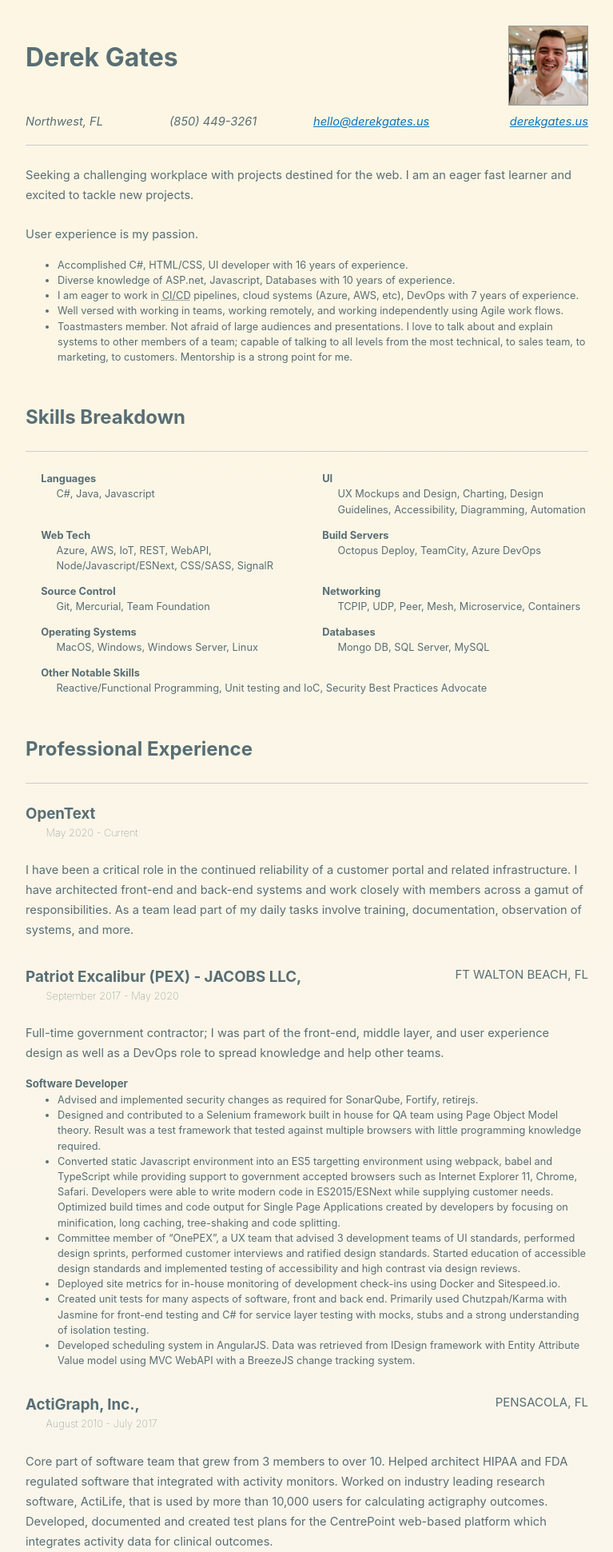
After one commit to derekgates/derekgates.us, a PHP site: page /resume.html in a window 1280 px wide. The commit adds this page. Shown: the top 1941 px of the page at 80% size, without its empty margins (256-1023 px from the left). Run offline with PHP 8.4, Linux system fonts and the light colour scheme.

Commit message:
Rewrite resume in HTML instead of PDF, add mastodon verification <link>, use hello@derekgates.us

```diff
--- a/css/main.css
+++ b/css/main.css
@@ -22,8 +22,13 @@ body {
     "Ubuntu", "Cantarell", "Fira Sans",
     "Droid Sans", "Helvetica Neue", sans-serif;
 }
-header { padding: 1rem 0 2rem 0; }
-h1, h2 { margin-bottom: 1rem; }
+header{
+    margin-bottom: 1em;
+    padding-bottom:1em;
+    border-bottom: solid 1px #ccc;
+}
+header, footer { padding-top: 1rem; }
+h1, h2 { margin: 1rem 0; }
 header img { margin-left: 1rem; }
 a,a:visited { color: #0E74BB;}
 a:active{ color: #2AA198;}
@@ -36,6 +41,7 @@ a:hover {
 @supports (font-size-adjust: 1) {
     p { font-size-adjust: 0.5; }
 }
+main blockquote { font-size: 0.8em; }
 p {
     font-size: 1.1em;
     line-height: calc(1ex / 0.32);
@@ -53,8 +59,8 @@ footer small { font-size: 0.6rem; }
 @media (prefers-color-scheme: dark) {
     body {
     background: var(--dark-bg-4lighter);
-    background-image: linear-gradient(var(--dark-bg,#2f2e36), var(--dark-bg-4lighter, #2e2d33));
+    background-image: linear-gradient(var(--dark-bg,#444), var(--dark-bg-4lighter, #333));
     color: #E4E9EA;
     }
-    a, a:visited, a:active { color: var(--gold, #DBA507);}
+    a, a:visited, a:active { color: var(--gold, gold);}
 }
--- /dev/null
+++ b/resume.html
@@ -0,0 +1,289 @@
+<!DOCTYPE html>
+<html lang="en-US">
+    <head>
+        <meta charset="utf-8">
+        <title>Resume of Derek Gates</title>
+
+        <meta name="author" content="Derek Gates"/>
+        <meta name="description" content="I am Derek Gates, a developer devoted to user experience. I pride myself with designing systems that work together beautifully.">
+        <meta http-equiv="Content-Type" content="text/html; charset=utf-8">
+        <meta http-equiv="Content-Language" content="en">
+
+        <meta property="og:title" content="Derek Gates: Usability focused developer.">
+        <meta property="og:type" content="website">
+        <meta property="og:image" content="https://derekgates.us/img/avatar_300x300.jpg?v=kPvW4AoJ54">
+
+
+        <link href="https://mastodon.social/@AbsolutelyDerek" rel="me">
+
+        <link rel="stylesheet" href="css/main.css"/>
+        <style>
+            header {
+                margin-bottom: 1em;
+                padding-bottom:1em;
+                border-bottom: solid 1px #ccc;
+            }
+            header > .grid-horizontal {
+                display: grid;
+                grid-template-columns: repeat(4, 1fr);
+                gap: 1em;
+            }
+            header > .grid-horizontal *:last-child {
+                align-self: end;
+                justify-self: end;
+            }
+            .grid-half {
+                display: grid;
+                grid-template-columns: 1fr auto;
+                align-items: self-start;
+            }
+            p, ul { font-size: 1em; }
+            header img { max-height: 100px; margin-right:0; margin-top:0; }
+            header p { margin: 0; }
+            main blockquote { font-size: 0.8em; }
+            main dl { margin-bottom: 1em; font-size: 0.8em; }
+            main dt { font-weight: bold; }
+            main dl, main dd { margin-left: 1.5em; }
+
+            main .grid-half {
+                grid-template-columns: repeat(2, 1fr);
+            }
+
+            section + section { margin-top: 3em; }
+            section > h2:first-child {
+                margin-bottom: 1em;
+                padding-bottom:1em;
+                border-bottom: solid 1px #ccc;
+            }
+
+            article h3 small { margin-left: 1em; font-size: 0.8em; font-weight: normal; text-transform: uppercase;
+                float: right; }
+            article h4, article h6 { margin-bottom: 1em; font-weight: lighter; }
+            article h3 + h4 { margin-left: 2em; font-size: 0.8em; }
+            article h5 + h6 { margin-left: 2em; font-size: 0.8em; }
+            article+article { margin-top: 2em; }
+            article article { margin-left: 2em; }
+
+            @media print {
+                /* remove horizontal line gap (lines don't print) */
+                header, section > h2:first-child{ padding-bottom: 0; }
+                section+section { margin-top: 2em; }
+            }
+        </style>
+    </head>
+    <body>
+        <header>
+            <div class="grid-half">
+                <h1>Derek Gates</h1>
+                <img src="img/avatar_150x150.jpg?v=kPvW4AoJ54" srcset="img/avatar_300x300.jpg?v=kPvW4AoJ54 2x" alt="Picture of Me from ~2016" />
+            </div>
+
+            <address class="grid-horizontal">
+                <p>Northwest, FL</p>
+                <p>(850) 449-3261</p>
+                <p><a href="mailto:hello@derekgates.us">hello@derekgates.us</a></p>
+                <p><a href="https://derekgates.us">derekgates.us</a></p>
+            </address>
+        </header>
+        <main>
+            <section>
+
+                <p>Seeking a challenging workplace with projects destined for the web. I am an eager fast learner and excited to tackle new
+                    projects.</p>
+                <p>User experience is my passion.</p>
+
+                <blockquote>
+                    <ul>
+                        <li>Accomplished C#,  HTML/CSS, UI developer with 16 years of experience.</li>
+                        <li>Diverse knowledge of ASP.net, Javascript, Databases with 10 years of experience.</li>
+                        <li>I am eager to work in <abbr title="Continuous Integration/Deployment">CI/CD</abbr> pipelines, cloud systems (Azure, AWS, etc), DevOps with 7 years of experience.</li>
+                        <li>Well versed with working in teams, working remotely, and working independently using Agile work flows.</li>
+                        <li>Toastmasters member.  Not afraid of large audiences and presentations.  I love to talk about and explain systems to other members of a team; capable of talking to all levels from the most technical, to sales team, to marketing, to customers.  Mentorship is a strong point for me.</li>
+                    </ul>
+                </blockquote>
+            </section>
+            <section>
+                <h2>Skills Breakdown</h2>
+
+                <div class="grid-half">
+
+                    <dl>
+                        <dt>Languages</dt>
+                        <dd>C#, Java, Javascript</dd>
+                    </dl>
+                    <dl>
+                        <dt>UI</dt>
+                        <dd>UX Mockups and Design, Charting, Design Guidelines, Accessibility, Diagramming,
+                            Automation</dd>
+                    </dl>
+                    <dl>
+                        <dt>Web Tech</dt>
+                        <dd>Azure, AWS, IoT, REST, WebAPI, Node/Javascript/ESNext, CSS/SASS, SignalR</dd>
+                    </dl>
+                    <dl>
+                        <dt>Build Servers</dt>
+                        <dd>Octopus Deploy, TeamCity, Azure DevOps</dd>
+                    </dl>
+                    <dl>
+                        <dt>Source Control</dt>
+                        <dd>Git, Mercurial, Team Foundation</dd>
+                    </dl>
+                    <dl>
+                        <dt>Networking</dt>
+                        <dd>TCPIP, UDP, Peer, Mesh, Microservice, Containers</dd>
+                    </dl>
+                    <dl>
+                        <dt>Operating Systems</dt>
+                        <dd>MacOS, Windows, Windows Server, Linux</dd>
+                    </dl>
+                    <dl>
+                        <dt>Databases</dt>
+                        <dd>Mongo DB, SQL Server, MySQL</dd>
+                    </dl>
+                </div>
+                <dl>
+                    <dt>Other Notable Skills</dt>
+                    <dd>Reactive/Functional Programming, Unit testing and IoC, Security Best Practices Advocate</dd>
+                </dl>
+            </section>
+            <section>
+                <h2>Professional Experience</h2>
+
+                <article>
+                    <h3>OpenText</h3>
+                    <h4>May 2020 - Current</h4>
+
+                    <p>I have been a critical role in the continued reliability of a customer portal and related infrastructure.  I have architected front-end and back-end systems and work closely with members across a gamut of responsibilities. As a team lead part of my daily tasks involve training, documentation, observation of systems, and more.</p>
+
+                    <!-- <h5>Software Developer, Team Lead, Architect</h5>
+                    <h6>December 2021 - Current (OpenText acquired Zix)</h6>
+                    <blockquote>
+                        <ul></ul>
+                    </blockquote>
+
+                    <article>
+                        <h3>AppRiver, Zix</h3>
+                        <h4>May 2020 - December 2021</h4>
+
+                        <h5>Software Developer, Team Lead</h5>
+                        <blockquote>
+                            <ul>
+                                <li></li>
+                            </ul>
+                        </blockquote>
+                    </article> -->
+                </article>
+
+                <article>
+                    <h3>Patriot Excalibur (PEX) - JACOBS LLC, <small>Ft Walton Beach, FL</small></h3>
+                    <h4>September 2017 - May 2020</h4>
+
+                    <p>Full-time government contractor; I was part of the front-end, middle layer, and user experience design as well as a DevOps role to spread knowledge and help other teams.</p>
+
+                    <h5>Software Developer</h5>
+                    <blockquote>
+                        <ul>
+                            <li>Advised and implemented security changes as required for SonarQube, Fortify, retirejs.</li>
+                            <li>Designed and contributed to a Selenium framework built in house for QA team using Page Object Model theory. Result was a test framework that tested against multiple browsers with little programming knowledge required.</li>
+                            <li>Converted static Javascript environment into an ES5 targetting environment using webpack, babel and TypeScript while providing support to government accepted browsers such as Internet Explorer 11, Chrome, Safari. Developers were able to write modern code in ES2015/ESNext while supplying customer needs. Optimized build times and code output for Single Page Applications created by developers by focusing on minification, long caching, tree-shaking and code splitting.</li>
+                            <li>Committee member of “OnePEX”, a UX team that advised 3 development teams of UI standards, performed design sprints, performed customer interviews and ratified design standards. Started education of accessible design standards and implemented testing of accessibility and high contrast via design reviews.</li>
+                            <li>Deployed site metrics for in-house monitoring of development check-ins using Docker and Sitespeed.io.</li>
+                            <li>Created unit tests for many aspects of software, front and back end. Primarily used Chutzpah/Karma with Jasmine for front-end testing and C# for service layer testing with mocks, stubs and a strong understanding of isolation testing.</li>
+                            <li>Developed scheduling system in AngularJS. Data was retrieved from IDesign framework with Entity Attribute Value model using MVC WebAPI with a BreezeJS change tracking system.</li>
+                        </ul>
+                    </blockquote>
+                </article>
+                <article>
+                    <h3>ActiGraph, Inc., <small>Pensacola, FL</small></h3>
+                    <h4>August 2010 - July 2017</h4>
+
+                    <p>Core part of software team that grew from 3 members to over 10. Helped architect HIPAA and FDA regulated software that integrated with activity monitors. Worked on industry leading research software, ActiLife, that is used by more than 10,000 users for calculating actigraphy outcomes. Developed, documented and created test plans for the CentrePoint web-based platform which integrates activity data for clinical outcomes.</p>
+
+                    <h5>Software Developer</h5>
+                    <h6>January 2012 - July 2017</h6>
+
+                    <blockquote>
+                        <ul>
+                            <li>Member of software team that grew revenue from $0 to over $1 million in less than 4 years.</li>
+                            <li>Lead usability designer for ActiLife, ActiSync, and CentrePoint teams. I managed usability concerns and integrated mockup iterations to ensure consistency for ActiGraph brand image.</li>
+                            <li>Heavily involved in all stages of development lifecycle; requirements, design, implementation, testing, release maintenance, etc.</li>
+                            <li>Part of interview team and mentored new employees as they transitioned into ActiGraph software team.</li>
+                            <li>Met regularly with QA team to ensure software was tested correctly. Created test plans for many software products; both automated and human executed tests.</li>
+                            <li>Member of DevOps team which maintained cloud and local systems, created development environments, enforced security standards and recommended infrastructure changes to the software team.</li>
+                            <li>Led training webinars for members of software team.</li>
+                            <li>Designed source control protocols for software team including branching strategies, code organization, best practices.</li>
+                            <li>Architected and maintained web-based subject activity data acquisition system, CentrePoint, for major pharmaceutical companies used around the globe.</li>
+                            <li>Architected infrastructure to allow CentrePoint to work in concert with desktop software, ActiSync, to allow initialization and downloading of data from activity trackers worn by subjects without direct intervention. Utilized message based protocol to accomplish this goal.</li>
+                            <li>Architected API, data charting, data exporting, auditing, user roles and permissions for CentrePoint. All features were maintained and updated with regression testing. Full isolation of development and production systems were designed, and a managed continuous integration system was put into place.</li>
+                            <li>Utilized ASP.net, SignalR, Bootstrap/Javascript front-end with MySQL (later migrated to SQL Server) database back-end for CentrePoint.</li>
+                            <li>Designed and maintained a continuous integration system using TeamCity. This build server handled all desktop and web services for the software team of ActiGraph. Work on TeamCity was coupled with knowledge and experience in Azure and AWS for deployment and management of our cloud infrastructure.</li>
+                            <li>Documented and maintained support materials for ActiLife and for ActiGraph support team.</li>
+                            <li>Worked with support staff to aid with customer issues with products and maintained customer relations.</li>
+                            <li>Developed ActiLife API which used named pipes to allow instrumentation for researchers of ActiLife via JSON based command system for batching commands on local computers targeting Java, C#, Perl.</li>
+                            <li>Spearheaded testing of USB activity monitors using USB-IF testing protocols.</li>
+                            <li>Integrated wireless technology of ANT+ devices with ActiLife and AtiSync products to allow communication without USB interface. Co-developed visualizer for device orientation of wireless devices.</li>
+                            <li>Developed and maintained update system for ActiLife. Ensured reliability between all supported Windows versions.</li>
+                            <li>Architected device communication libraries and standards for activity monitor communication. Later formed device standards committee which oversaw all communication between systems and wearable devices for ActiGraph.</li>
+                            <li>Developer on desktop C# application, ActiLife, which provided data acquisition and analysis for subject data from the field for actigraphy research. ActiLife is the leading analysis software in the actigraphy field and used by major universities.</li>
+                            <li>Created and maintained synchronization software for ActiGraph wearable activity monitors, called ActiSync. A tray application that works via USB to acquire data in a safe controlled manner from subject worn devices. <wbr/> I maintained this software across many versions of Windows, created update system via custom API and installers (using NSIS), and ensured reliability of this software for many hundreds of installed systems.</li>
+                        </ul>
+                    </blockquote>
+
+                    <h5>Software Development Contractor</h5>
+                    <h6>August 2010 - January 2012</h6>
+
+                    <p>Brought in as a web developer for consumer based activity training website, Virtual Trainer. I developed this website in tandem with the lead graphics designer and quickly advanced into the inner workings of the system to integrate hardware devices with the website.</p>
+
+                    <blockquote>
+                        <ul>
+                            <li>Lead usability expert and front end developer on Virtual Trainer, an online health and fitness tool.</li>
+                            <li>Leveraged ASP.net MVC, jQuery and CSS to revitalize existing analytical site into a consumer friendly portal.</li>
+                            <li>Developed HTML/CSS template from design mockups, created Wordpress CMS template solution for ActiTrainer and ActiGo product release. Included jQuery image rotator and front page gallery.</li>
+                        </ul>
+                    </blockquote>
+                </article>
+                <article>
+                    <h3>Brand Asset Digital, <small>Pensacola, FL</small></h3>
+                    <h4>2004-2009</h4>
+
+                    <h5>Software Developer</h5>
+                    <blockquote>
+                        <ul>
+                            <li>Software Engineer on peer-to-peer streaming application, LiveCDN.</li>
+                            <li>Site designer for administration of LiveCDN. Interface designed for hundreds of servers and users with key focus on managing large data sets quickly.</li>
+                            <li>Back-end web developer for Brand Asset Digital including work on an Analytics package.</li>
+                        </ul>
+                    </blockquote>
+
+                    <article>
+                        <h3>Beyond Media</h3>
+                        <h4>2007-2008 (Subset of Brand Asset Digital)</h4>
+
+                        <h5>Software Developer</h5>
+                        <blockquote>
+                            <ul>
+                                <li>Network developer for the BeCast client and server applications (C#). A peer-to-peer mesh based live streaming platform. Platform delivered up to 80% efficiency.</li>
+                                <li>Interface designer for windows BeCast client. Included fully skinnable interface, developer API and marketing materials. Developed company pages utilizing ASP.net.</li>
+                            </ul>
+                        </blockquote>
+                    </article>
+                    <article>
+                        <h3>P2P Engineering</h3>
+                        <h4>2004-2008 (Subset of Brand Asset Digital)</h4>
+
+                        <h5>Software Developer</h5>
+                        <blockquote>
+                            <ul>
+                                <li>Main developer on C# peer-to-peer software for content delivery on major peer-to-peer network, Gnutella/LimeWire. Delivery system had 80% market penetration in existing network of 2+ million users. This system became the advertising platform P2PWords.</li>
+                                <li>Developed modular advertising system for delivery on peer-to-peer networks. System included an ASP.net templating system, desktop site editor and administrative reporting portal.</li>
+                                <li>Developed content management system for sales department. This software provided content for the distribution services over peer-to-peer networks using Windows Forms.</li>
+                                <li>Developed in-house monitoring application to automate administrative tasks such as software restarting and system health. This software oversaw the main network consisting of over 200 systems and was developed in C# and Windows Forms.</li>
+                                <li>Team leader during Agile development overseeing 2 team members.</li>
+                            </ul>
+                        </blockquote>
+                    </article>
+                </article>
+            </section>
+        </main>
+    </body>
+</html>
```
Also changed, not shown: index.html (+32 -21 lines).
